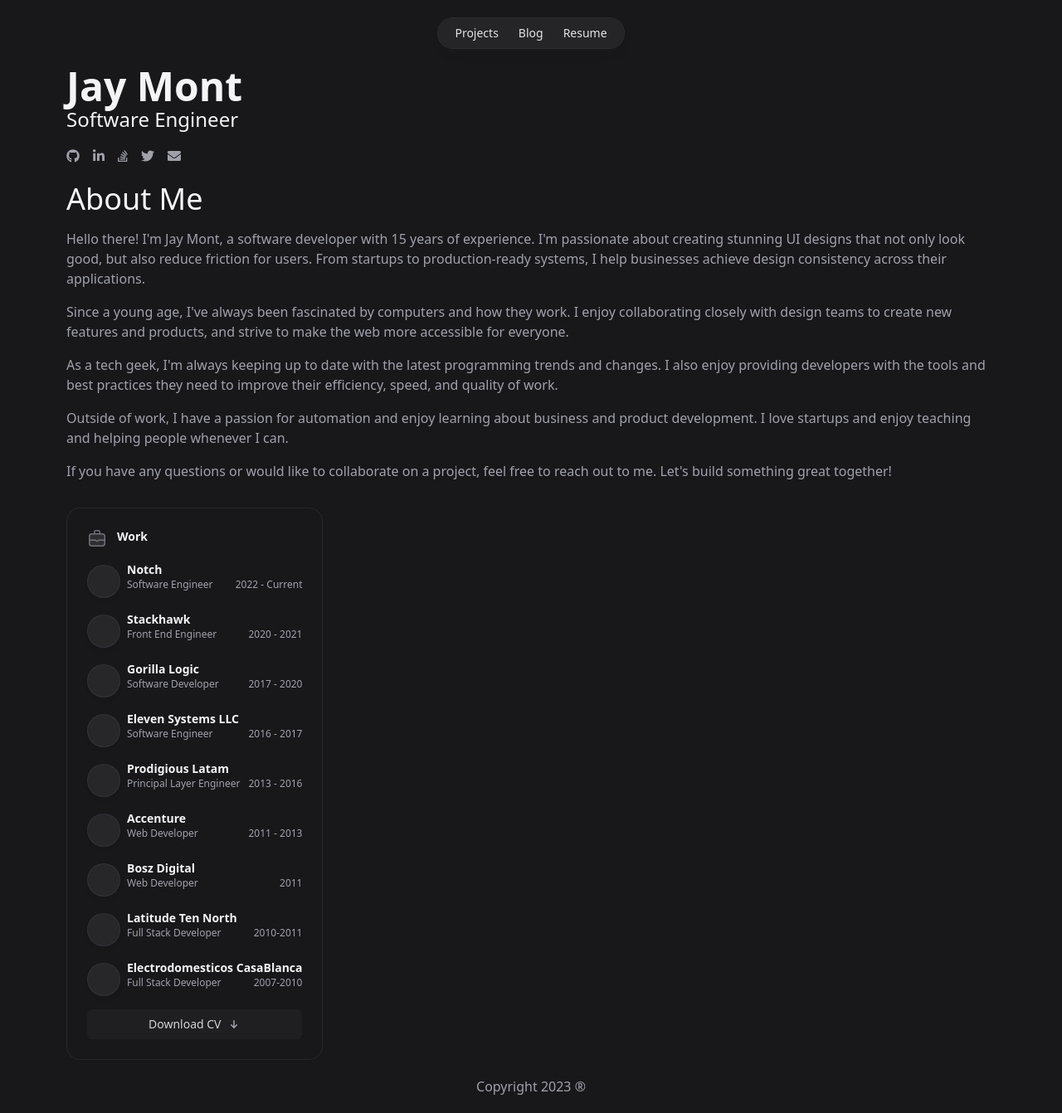
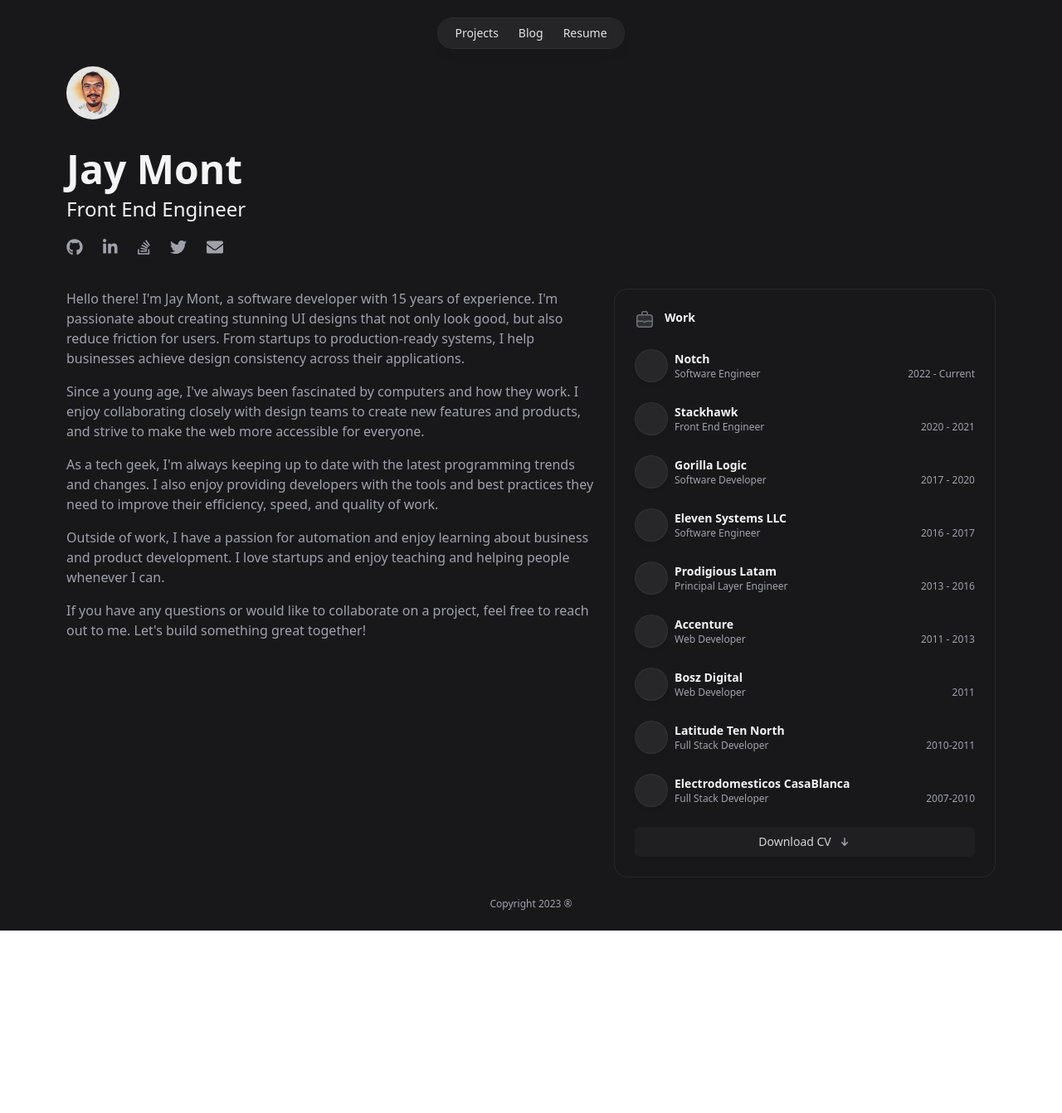
Before and after one commit to jmonterroso/jmonterroso.github.io, a Jekyll site: the page built from index.html, in a window 1280 px wide. Shown: the whole page at 83% size. Built offline with Jekyll 4.4.1, drawn with Linux system fonts in a browser that asks for light colours; nearby versions of some CDN libraries; after the commit the page ends 1122 px from its top, so only the background shows below that.

Commit message:
feat: updating layout

```diff
--- a/_layouts/core.html
+++ b/_layouts/core.html
@@ -90,7 +90,7 @@
     </main>
 
     <footer id="footer" class="h-16 flex items-center justify-center dark:text-zinc-400 text-gray-700 ">
-        <p>Copyright 2023 &reg;</p>
+        <p class="text-xs">Copyright 2023 &reg;</p>
     </footer>
 </div>
 </body>
--- a/dist/output.css
+++ b/dist/output.css
@@ -630,6 +630,18 @@ video {
   margin-top: 2rem;
 }
 
+.mt-10 {
+  margin-top: 2.5rem;
+}
+
+.mt-9 {
+  margin-top: 2.25rem;
+}
+
+.mb-2 {
+  margin-bottom: 0.5rem;
+}
+
 .flex {
   display: flex;
 }
@@ -686,6 +698,34 @@ video {
   width: 100%;
 }
 
+.w-1\/3 {
+  width: 33.333333%;
+}
+
+.w-1\/2 {
+  width: 50%;
+}
+
+.w-8\/12 {
+  width: 66.666667%;
+}
+
+.w-4\/12 {
+  width: 33.333333%;
+}
+
+.w-5\/12 {
+  width: 41.666667%;
+}
+
+.w-7\/12 {
+  width: 58.333333%;
+}
+
+.w-16 {
+  width: 4rem;
+}
+
 .flex-none {
   flex: none;
 }
@@ -718,10 +758,20 @@ video {
   gap: 0.5rem;
 }
 
+.gap-8 {
+  gap: 2rem;
+}
+
 .space-y-4 > :not([hidden]) ~ :not([hidden]) {
   --tw-space-y-reverse: 0;
   margin-top: calc(1rem * calc(1 - var(--tw-space-y-reverse)));
   margin-bottom: calc(1rem * var(--tw-space-y-reverse));
+}
+
+.space-y-6 > :not([hidden]) ~ :not([hidden]) {
+  --tw-space-y-reverse: 0;
+  margin-top: calc(1.5rem * calc(1 - var(--tw-space-y-reverse)));
+  margin-bottom: calc(1.5rem * var(--tw-space-y-reverse));
 }
 
 .rounded-full {
@@ -759,12 +809,22 @@ video {
   background-color: rgb(250 250 250 / var(--tw-bg-opacity));
 }
 
+.bg-zinc-100 {
+  --tw-bg-opacity: 1;
+  background-color: rgb(244 244 245 / var(--tw-bg-opacity));
+}
+
 .fill-zinc-100 {
   fill: #f4f4f5;
 }
 
 .stroke-zinc-400 {
   stroke: #a1a1aa;
+}
+
+.object-cover {
+  -o-object-fit: cover;
+     object-fit: cover;
 }
 
 .p-6 {
@@ -1042,6 +1102,30 @@ video {
 }
 
 @media (min-width: 1024px) {
+  .lg\:mt-0 {
+    margin-top: 0px;
+  }
+
+  .lg\:flex {
+    display: flex;
+  }
+
+  .lg\:w-5\/12 {
+    width: 41.666667%;
+  }
+
+  .lg\:w-7\/12 {
+    width: 58.333333%;
+  }
+
+  .lg\:flex-row {
+    flex-direction: row;
+  }
+
+  .lg\:flex-col {
+    flex-direction: column;
+  }
+
   .lg\:px-4 {
     padding-left: 1rem;
     padding-right: 1rem;
--- a/index.html
+++ b/index.html
@@ -8,34 +8,36 @@ active: home
 ---
 <section class="">
     <div class="container text-center">
-        <div class="row">
-            <div class="col-12 text-left">
-                <h1 class="text-5xl  font-bold">Jay Mont </h1>
-                <h2 class="text-2xl">Software Engineer</h2>
-                <div class="flex gap-4 mt-4 dark:text-zinc-400">
+
+        <img src="/img/profile-pic.jpg" alt="jayson's avatar"
+             class="rounded-full bg-zinc-100 object-cover dark:bg-zinc-800 h-16 w-16"/>
+        <div class="mt-9 text-left">
+            <h1 class="text-5xl  font-bold mb-2">Jay Mont </h1>
+            <h2 class="text-2xl">Front End Engineer</h2>
+            <div class="flex gap-6 mt-4 dark:text-zinc-400 h-6 text-xl ">
                 <a aria-label="Github Profile" href="https://github.com/{{ site.github_username }}"
-                       rel="noreferrer noopener" target="_blank"><i class="fab fa-github"></i></a> <a
+                   rel="noreferrer noopener" target="_blank"><i class="fab fa-github"></i></a>
+                <a
                         aria-label="LinkedIn Profile" href="https://www.linkedin.com/in/{{ site.linkedin_username }}"
-                        target="_blank"><i class="fab fa-linkedin-in"></i></a> <a aria-label="Stackoverflow Profile"
+                        target="_blank"><i class="fab fa-linkedin-in"></i></a>
+                <a aria-label="Stackoverflow Profile"
                    href="https://stackoverflow.com/users/1064378/jaym"
                    target="_blank"><i
-                        class="fab fa-stack-overflow"></i></a> <a aria-label="Twitter Profile"
+                        class="fab fa-stack-overflow"></i></a>
+                <a aria-label="Twitter Profile"
                    href="https://www.twitter.com/{{ site.twitter_username}}"
                    target="_blank"><i class="fab fa-twitter"></i></a> <a
                     aria-label="Email Me!" href="mailto:jayson.monterroso@gmail.com" target="_blank"><i
                     class="fas fa-envelope"></i></a>
             </div>
         </div>
-        </div>
+
     </div>
 
 </section>
-
-<section class="mt-5" id="about-me">
-    <div class="row">
-
+<div class="flex lg:flex-row flex-col gap-4 mt-10">
+    <section class="mt-5 lg:mt-0 lg:w-7/12" id="about-me">
         <div>
-            <h2 class="text-4xl font-medium mb-4">About Me</h2>
             <div class=" flex flex-col gap-4 dark:text-zinc-400">
                 <p>
                     Hello there! I'm Jay Mont, a software developer with 15 years of experience. I'm passionate about
@@ -61,15 +63,13 @@ active: home
                 </p></div>
 
         </div>
-    </div>
+
     </section>
-
-<section id="experience" class="mt-8">
-    <div class="flex">
-
-        <div class="space-y-4 rounded-2xl border border-zinc-100 p-6 dark:border-zinc-700/40">
+    <section id="experience" class="mt-8 lg:mt-0  lg:w-5/12">
+        <div class="space-y-6 rounded-2xl border border-zinc-100 p-6 dark:border-zinc-700/40">
             <h2 class="flex text-sm font-semibold text-zinc-900 dark:text-zinc-100">
-                <svg viewBox="0 0 24 24" fill="none" stroke-width="1.5" stroke-linecap="round" stroke-linejoin="round"
+                <svg viewBox="0 0 24 24" fill="none" stroke-width="1.5" stroke-linecap="round"
+                     stroke-linejoin="round"
                      aria-hidden="true" class="h-6 w-6 flex-none">
                     <path d="M2.75 9.75a3 3 0 0 1 3-3h12.5a3 3 0 0 1 3 3v8.5a3 3 0 0 1-3 3H5.75a3 3 0 0 1-3-3v-8.5Z"
                           class="fill-zinc-100 stroke-zinc-400 dark:fill-zinc-100/10 dark:stroke-zinc-500"></path>
@@ -79,8 +79,8 @@ active: home
                 <span class="ml-3">Work</span></h2>
             {% assign jobs = (site.experience | sort: 'date') | reverse %}
             {% for job in jobs %}
-            <div class="flex gap-2">
-                <div class="relative mt-1 flex h-10 w-10 flex-none items-center justify-center rounded-full shadow-md shadow-zinc-800/5 ring-1 ring-zinc-900/5 dark:border dark:border-zinc-700/50 dark:bg-zinc-800 dark:ring-0"></div>
+            <div class="flex gap-2 items-center">
+                <div class="relative flex h-10 w-10 flex-none items-center justify-center rounded-full shadow-md shadow-zinc-800/5 ring-1 ring-zinc-900/5 dark:border dark:border-zinc-700/50 dark:bg-zinc-800 dark:ring-0"></div>
                 <div class="w-full">
                     <h4 class=" text-sm font-bold">{{job.company}}</h4>
                     <div class="flex items-center justify-between text-xs">
@@ -92,8 +92,16 @@ active: home
 
 
             {% endfor %}
-            <a class="inline-flex items-center gap-2 justify-center rounded-md py-2 px-3 text-sm outline-offset-2 transition active:transition-none bg-zinc-50 font-medium text-zinc-900 hover:bg-zinc-100 active:bg-zinc-100 active:text-zinc-900/60 dark:bg-zinc-800/50 dark:text-zinc-300 dark:hover:bg-zinc-800 dark:hover:text-zinc-50 dark:active:bg-zinc-800/50 dark:active:text-zinc-50/70 group mt-6 w-full" href="/#">Download CV<svg viewBox="0 0 16 16" fill="none" aria-hidden="true" class="h-4 w-4 stroke-zinc-400 transition group-active:stroke-zinc-600 dark:group-hover:stroke-zinc-50 dark:group-active:stroke-zinc-50"><path d="M4.75 8.75 8 12.25m0 0 3.25-3.5M8 12.25v-8.5" stroke-width="1.5" stroke-linecap="round" stroke-linejoin="round"></path></svg></a>
-        </div>
+            <a class="inline-flex items-center gap-2 justify-center rounded-md py-2 px-3 text-sm outline-offset-2 transition active:transition-none bg-zinc-50 font-medium text-zinc-900 hover:bg-zinc-100 active:bg-zinc-100 active:text-zinc-900/60 dark:bg-zinc-800/50 dark:text-zinc-300 dark:hover:bg-zinc-800 dark:hover:text-zinc-50 dark:active:bg-zinc-800/50 dark:active:text-zinc-50/70 group mt-6 w-full"
+               href="{{site.url}}/pdf/jayson-monterroso-resume.pdf" target="_blank" rel="noreferrer noopener">Download
+                CV
+                <svg viewBox="0 0 16 16" fill="none" aria-hidden="true"
+                     class="h-4 w-4 stroke-zinc-400 transition group-active:stroke-zinc-600 dark:group-hover:stroke-zinc-50 dark:group-active:stroke-zinc-50">
+                    <path d="M4.75 8.75 8 12.25m0 0 3.25-3.5M8 12.25v-8.5" stroke-width="1.5" stroke-linecap="round"
+                          stroke-linejoin="round"></path>
+                </svg>
+            </a>
         </div>
 
     </section>
+</div>
```
Also changed, not shown: img/profile-pic.jpg (added). Lines whose indentation alone changed are shown as unchanged.
